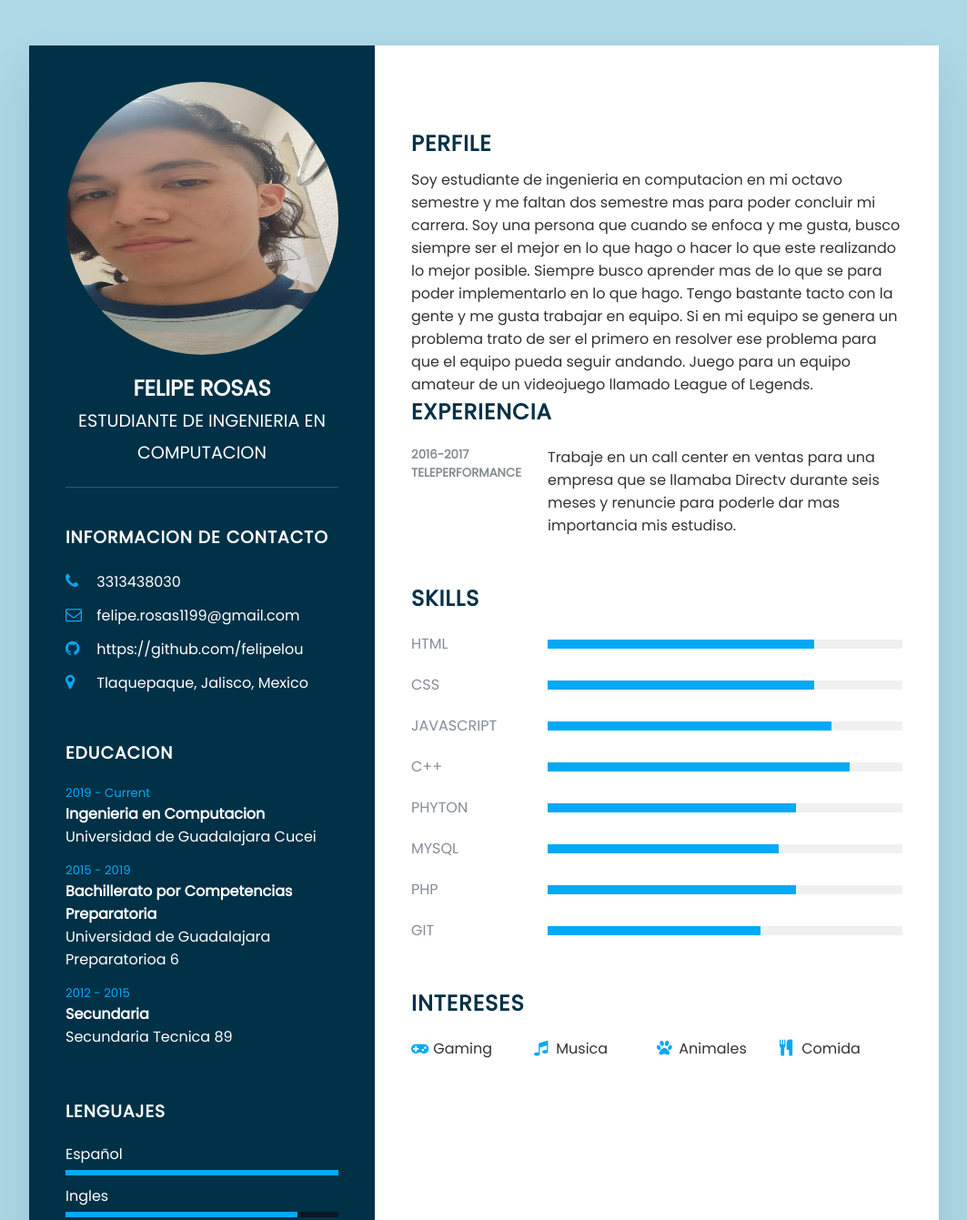
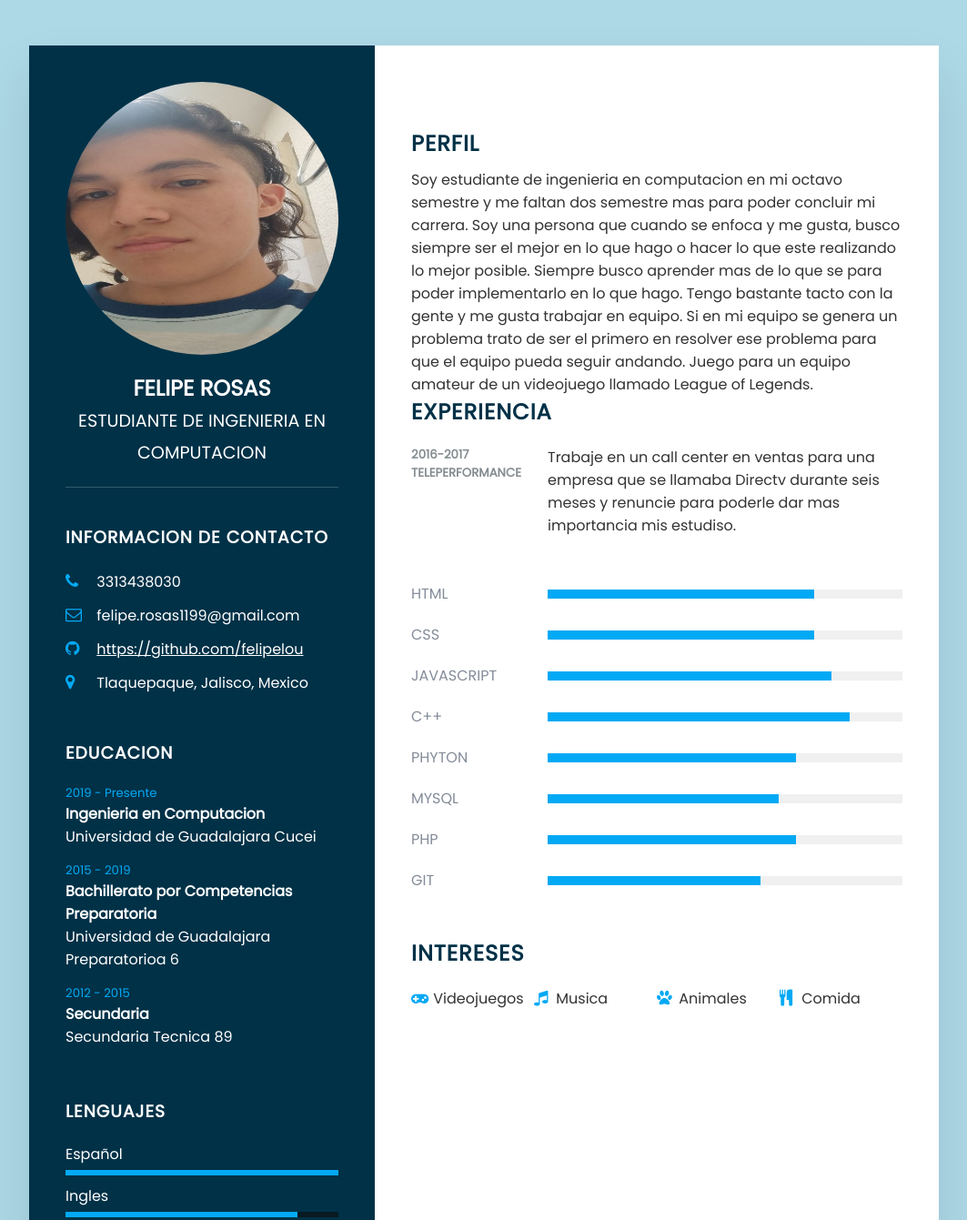
Before and after one commit to felipelou/Curriculum, a plain HTML site: page index.html in a window 1280 px wide. Shown: the top 1341 px of the page at 91% size, without its empty margins (108-1171 px from the left). Drawn offline with Linux system fonts and the light colour scheme.

Commit message:
Update index.html

```diff
--- a/index.html
+++ b/index.html
@@ -32,7 +32,7 @@
                     </li>
                     <li>
                         <span class="icon"><i class="fa fa-github" aria-hidden="true"></i></span>
-                        <span class="text">https://github.com/felipelou</span>
+                        <span class="text"><a href="https://github.com/felipelou" style="color: white;">https://github.com/felipelou</span></a>
                     </li>
                     <li>
                         <span class="icon"><i class="fa fa-map-marker" aria-hidden="true"></i></span>
@@ -45,7 +45,7 @@
                     <h3 class="title">Educacion</h3>
                     <ul>
                         <li>
-                            <h5>2019 - Current</h5>
+                            <h5>2019 - Presente</h5>
                             <h4>Ingenieria en Computacion</h4>
                             <h4>Universidad de Guadalajara Cucei</h4>
                         </li>
@@ -83,7 +83,7 @@
 
         <div class="right_Side">
             <div class="about"></div>
-            <h2 class="title2">Perfile</h2>
+            <h2 class="title2">Perfil</h2>
             <p>Soy estudiante de ingenieria en computacion en mi octavo semestre y me faltan dos semestre mas para poder concluir mi carrera.
                 Soy una persona que cuando se enfoca y me gusta, busco siempre ser el mejor en lo que hago o hacer lo que este realizando lo mejor posible.
                 Siempre busco aprender mas de lo que se para poder implementarlo en lo que hago.
@@ -104,7 +104,7 @@
                 </div>
             </div>
             <div class="about skills">
-                <h2 class="title2">Skills</h2>
+                <h2 class="title2"></h2>
                 <div class="box">
                     <h4>HTML</h4>
                     <div class="percent">
@@ -157,7 +157,7 @@
             <div class="about interest">
                 <h2 class="title2">Intereses</h2>
                 <ul>
-                    <li><i class="fa fa-gamepad" aria-hidden="true"></i>  Gaming</li>
+                    <li><i class="fa fa-gamepad" aria-hidden="true"></i>  Videojuegos</li>
                     <li><i class="fa fa-music" aria-hidden="true"></i>   Musica</li>
                     <li><i class="fa fa-paw" aria-hidden="true"></i> Animales</li>
                     <li><i class="fa fa-cutlery" aria-hidden="true"></i>    Comida</li>
```
